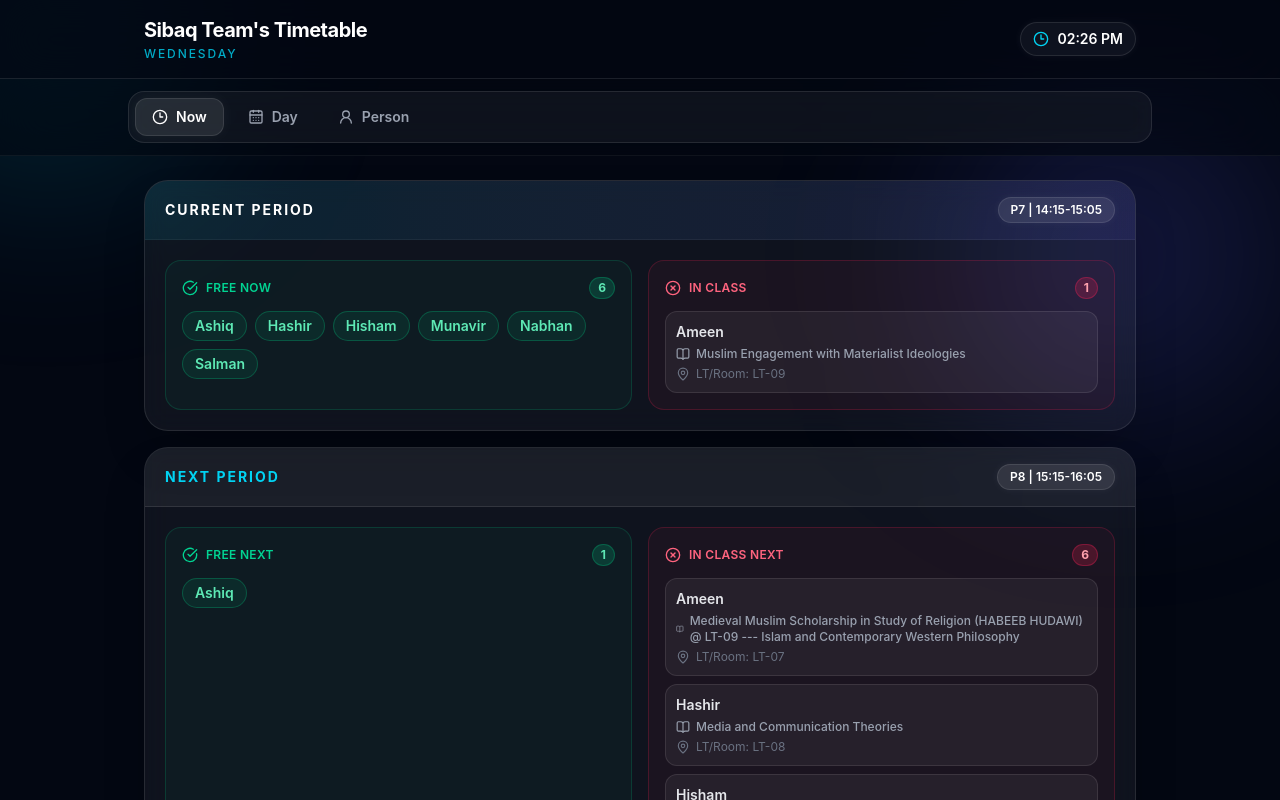
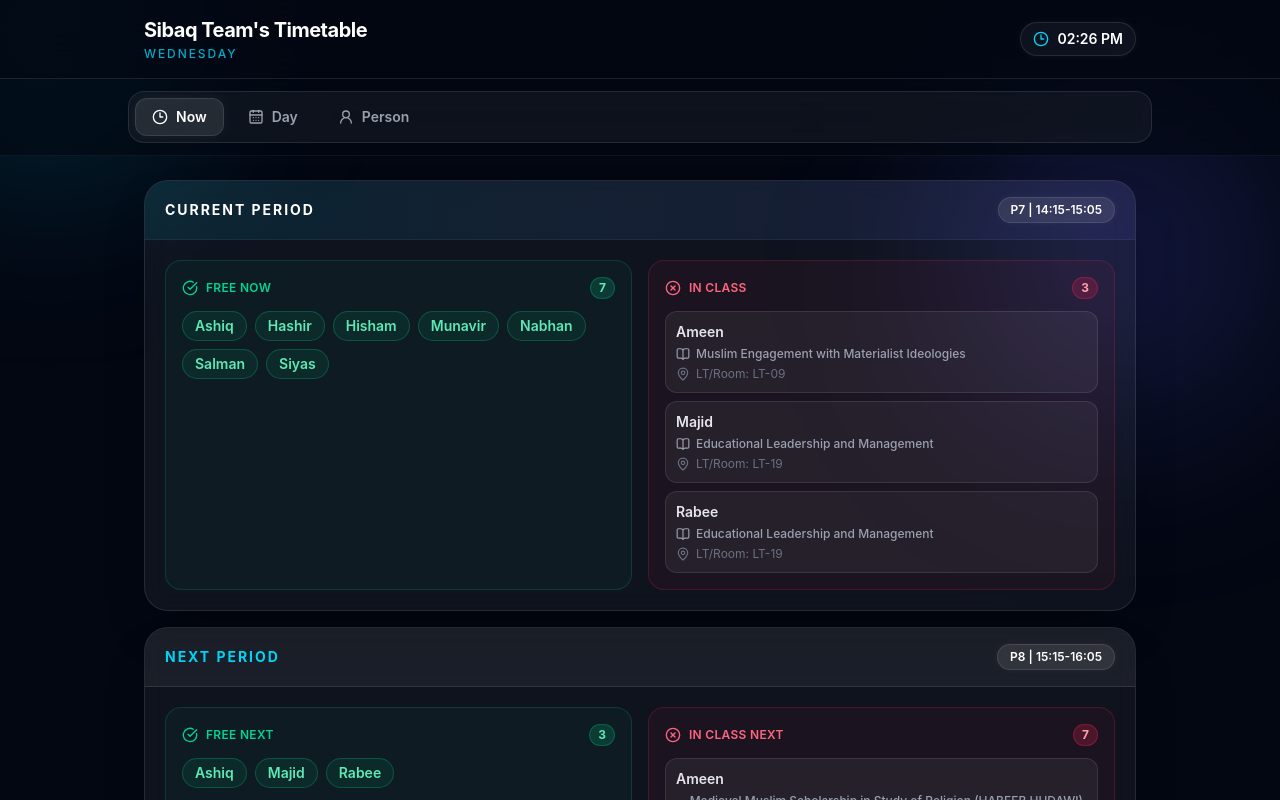
Before and after one commit to ameenvittal/timetable, a React (Vite) app: page / in a window 1280 px wide. Shown: the top 800 px of the page. Built offline with nearby package versions, Linux system fonts and the light colour scheme.

Commit message:
chore: add new schedule files for Majid, Rabee, and Siyas, and update imports in index.ts

```diff
--- a/src/data/index.ts
+++ b/src/data/index.ts
@@ -4,9 +4,12 @@ import ameenCSV from "./persons/ameen.csv?raw";
 import ashiqCSV from "./persons/ashiq.csv?raw";
 import hashirCSV from "./persons/hashir.csv?raw";
 import hishamCSV from "./persons/hisham.csv?raw";
+import majidCSV from "./persons/majid.csv?raw";
 import munavirCSV from "./persons/munavir.csv?raw";
 import nabhanCSV from "./persons/nabhan.csv?raw";
+import rabeeCSV from "./persons/rabee.csv?raw";
 import salmanCSV from "./persons/salman.csv?raw";
+import siyasCSV from "./persons/siyas.csv?raw";
 
 import { parsePersonCSV } from "../utils/csvParser";
 import type { PersonSchedule } from "../types";
@@ -16,9 +19,12 @@ const rawFiles: { name: string; csv: string }[] = [
   { name: "Ashiq", csv: ashiqCSV },
   { name: "Hashir", csv: hashirCSV },
   { name: "Hisham", csv: hishamCSV },
+  { name: "Majid", csv: majidCSV },
   { name: "Munavir", csv: munavirCSV },
   { name: "Nabhan", csv: nabhanCSV },
+  { name: "Rabee", csv: rabeeCSV },
   { name: "Salman", csv: salmanCSV },
+  { name: "Siyas", csv: siyasCSV },
 ];
 
 export async function loadAllPersons(): Promise<PersonSchedule[]> {
```
Also changed, not shown: src/data/persons/majid.csv (added), src/data/persons/rabee.csv (added), src/data/persons/siyas.csv (added).
